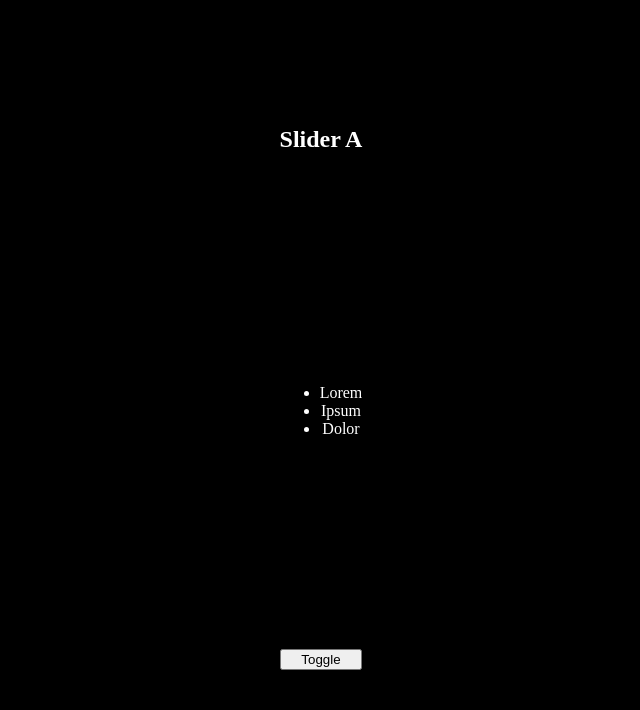
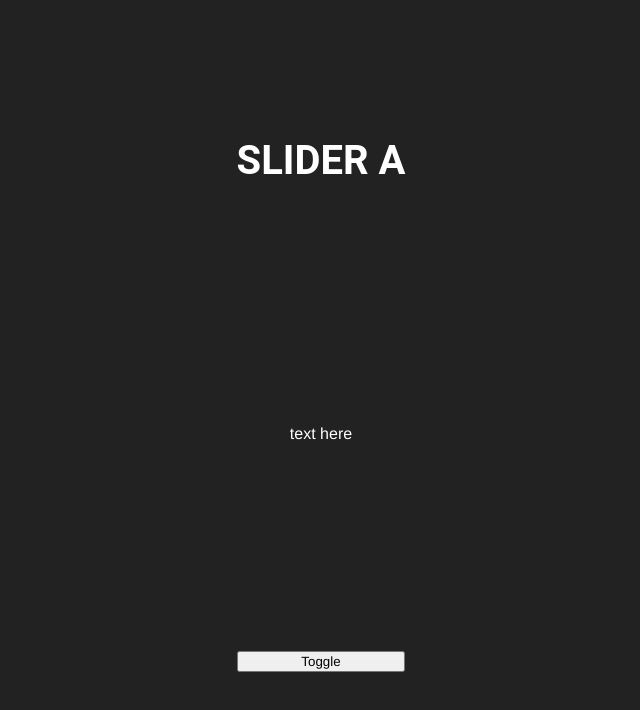
Before and after one commit to mdavis-xyz/blockchain-website, a plain HTML site: page hello.html in a window 1280 px wide. Shown: the whole page, without its empty margins (319-959 px from the left). Drawn offline with nearby package versions, Linux system fonts and the light colour scheme.

Commit message:
fonts selected

```diff
--- a/hello.html
+++ b/hello.html
@@ -15,16 +15,13 @@
 
 <section id="slider-A" class="slide-in-right">
     <h1>Slider A</h1>
-    <ul>
-        <li>Lorem</li>
-        <li>Ipsum</li>
-        <li>Dolor</li>
-    </ul>
+    <p>text here</p>
     <button onclick="slide('slider-A','slider-B','bottom')">Toggle</button>
 </section>
 
 <section id="slider-B" class="slid-out">
     <h1>Slider B</h1>
+    <p>text here</p>
     <ul>
         <li>Middle</li>
         <li>Middle middleaaaaa</li>
@@ -36,6 +33,7 @@
 
 <section id="slider-C" class="slid-out">
     <h1>Slider C</h1>
+    <p>text here</p>
     <ul>
         <li>Right</li>
         <li>text</li>
--- a/styles.css
+++ b/styles.css
@@ -1,8 +1,19 @@
+* {
+   font-family: "Source Sans Pro", Helvetica, sans-serif;
+}
+
 body {
-   background: black;
+   background: #222;
    overflow: hidden;
    height: 100vh;
    width: 100vw;
+}
+
+h1 {
+   font-size: 2.5em;
+   color: #fff;
+   font-family: Roboto, "Open Sans", "Source Sans Pro", Helvetica, sans-serif;
+   text-transform: uppercase;
 }
 
 section {
```
